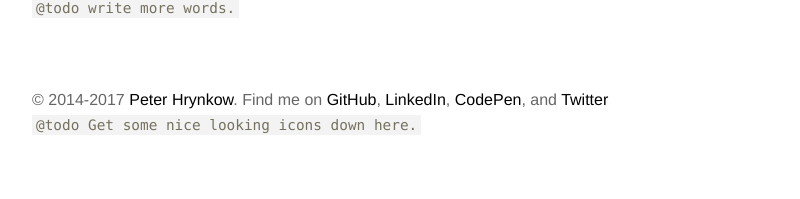
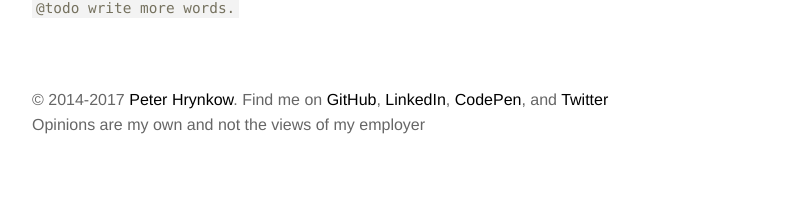
Before and after one commit to peterhry/peterhrynkow.com, a Jekyll site: the page built from index.md, in a window 1280 px wide. Shown: the part 1167-1366 px from the top of the page, without its empty margins (192-992 px from the left). Built offline with Jekyll 4.4.1, drawn with Linux system fonts in a browser that asks for light colours; our own code applies the rules of GitHub Pages for plain Markdown files; comment, search, counter and statistics services are not loaded.

Commit message:
Add disclaimer

```diff
--- a/_includes/page-footer.html
+++ b/_includes/page-footer.html
@@ -8,5 +8,5 @@
   <a href="{{ site.author.linkedin }}">LinkedIn</a>,
   <a href="{{ site.author.codepen }}">CodePen</a>,
   and <a href="{{ site.author.twitter }}">Twitter</a><br>
-  <code>@todo Get some nice looking icons down here.</code>
+  Opinions are my own and not the views of my employer
 </footer>
```
Also changed, not shown: _includes/page-header.html (deleted).
